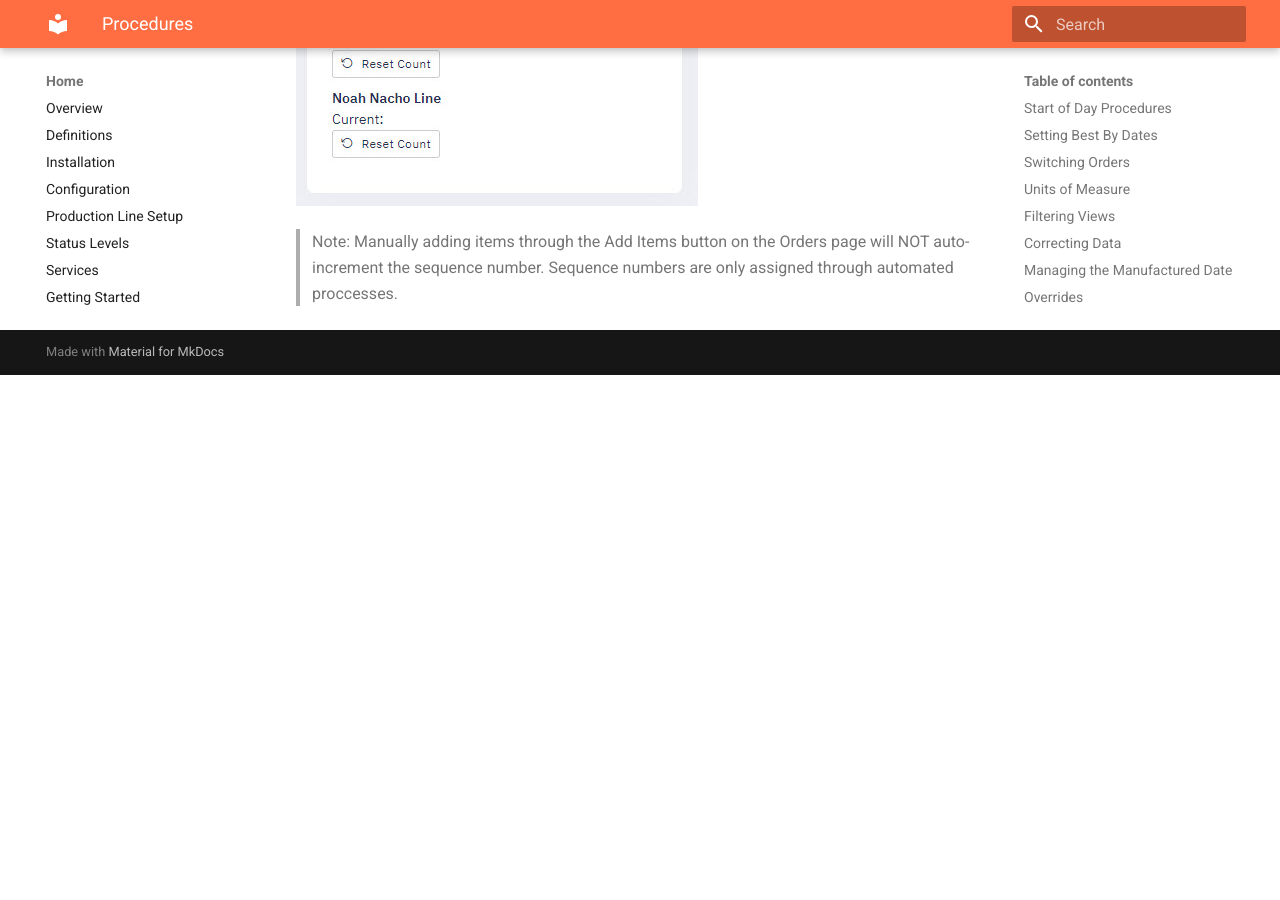
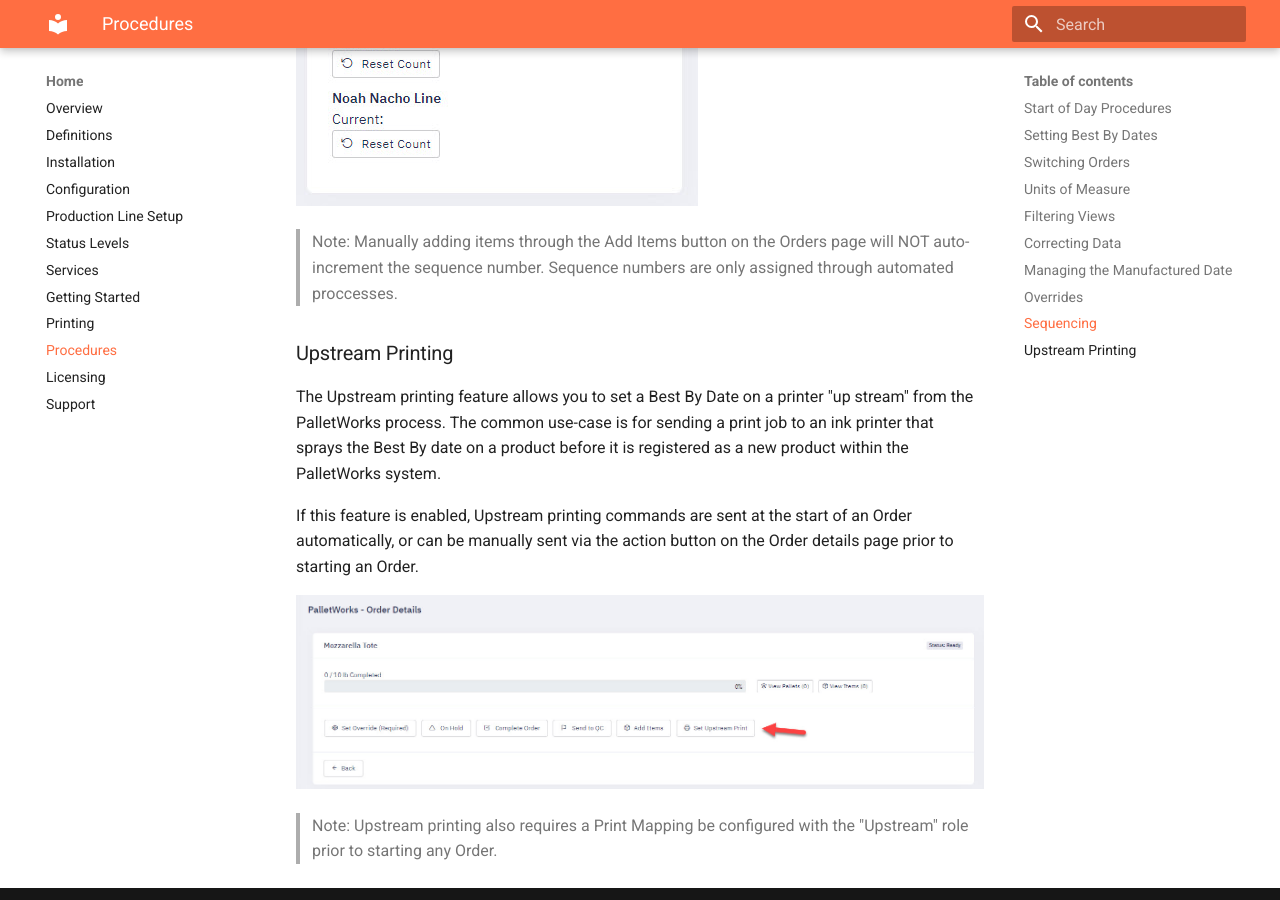
Before and after one commit to cybertrol-engineering/CE.PalletWorks.Documentation, an MkDocs documentation site: the page built from docs/procedures.md, in a window 1280 px wide and 900 px high, scrolled down 5008 px. Built offline with MkDocs 1.6.1 and Material for MkDocs 9.7.7, drawn with Linux system fonts in a browser that asks for light colours; before the commit the page ends 5383 px from its top, so only the background shows below that.

Commit message:
Added upstream

```diff
--- a/docs/procedures.md
+++ b/docs/procedures.md
@@ -93,3 +93,13 @@
 ![](images/sequencing.jpg)
 
 > Note: Manually adding items through the Add Items button on the Orders page will NOT auto-increment the sequence number. Sequence numbers are only assigned through automated proccesses.
+
+### Upstream Printing
+
+The Upstream printing feature allows you to set a Best By Date on a printer "up stream" from the PalletWorks process. The common use-case is for sending a print job to an ink printer that sprays the Best By date on a product before it is registered as a new product within the PalletWorks system.
+
+If this feature is enabled, Upstream printing commands are sent at the start of an Order automatically, or can be manually sent via the action button on the Order details page prior to starting an Order.
+
+![](images/upstreamprinting.jpg)
+
+> Note: Upstream printing also requires a Print Mapping be configured with the "Upstream" role prior to starting any Order.
```
Also changed, not shown: docs/images/upstreamprinting.jpg (added).
